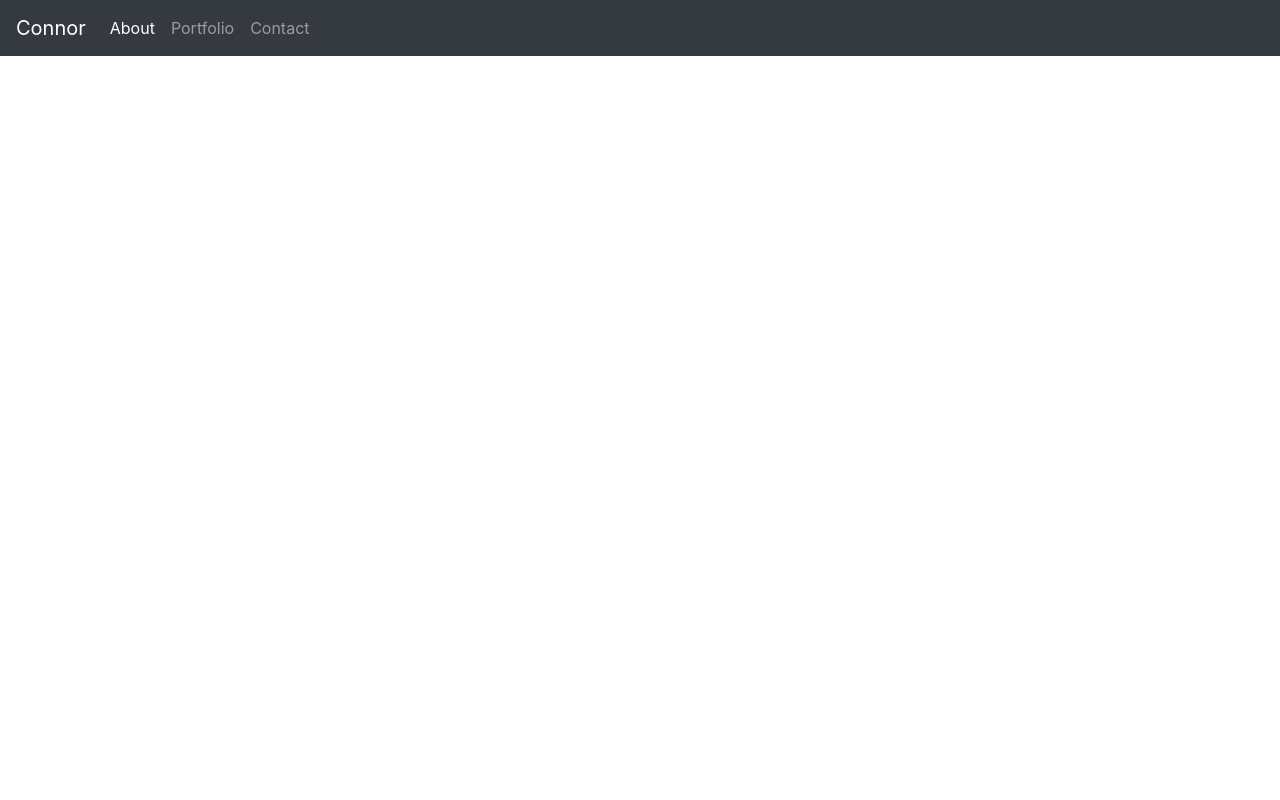
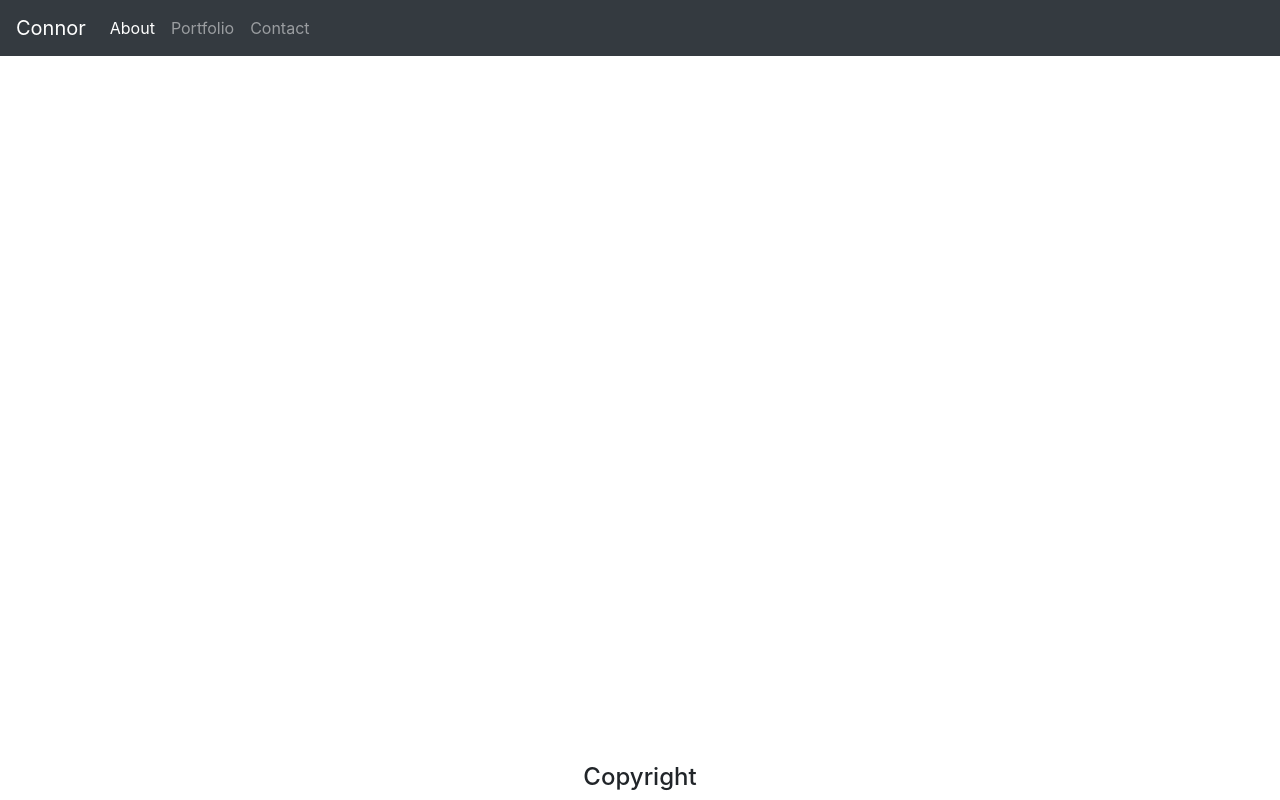
Before and after one commit to crayburn18/homework2, a plain HTML site: page index.html in a window 1280 px wide. Drawn offline with nearby package versions, Linux system fonts and the light colour scheme.

Commit message:
added sticky footer to all pages

```diff
--- a/index.html
+++ b/index.html
@@ -34,11 +34,9 @@
 
 
 
-
-
-
-
-
+      <footer class="footer fixed-bottom" class="navbar navbar-dark bg-dark">
+        <span class="text-center  mb-0 "><h4>Copyright</h4></span>
+      </footer>
     <script
     src="https://code.jquery.com/jquery-3.4.1.slim.min.js"
     integrity="sha384-J6qa4849blE2+poT4WnyKhv5vZF5SrPo0iEjwBvKU7imGFAV0wwj1yYfoRSJoZ+n"
```
Also changed, not shown: contact.html (+3 -8 lines), portfolio.html (+3 -5 lines).
